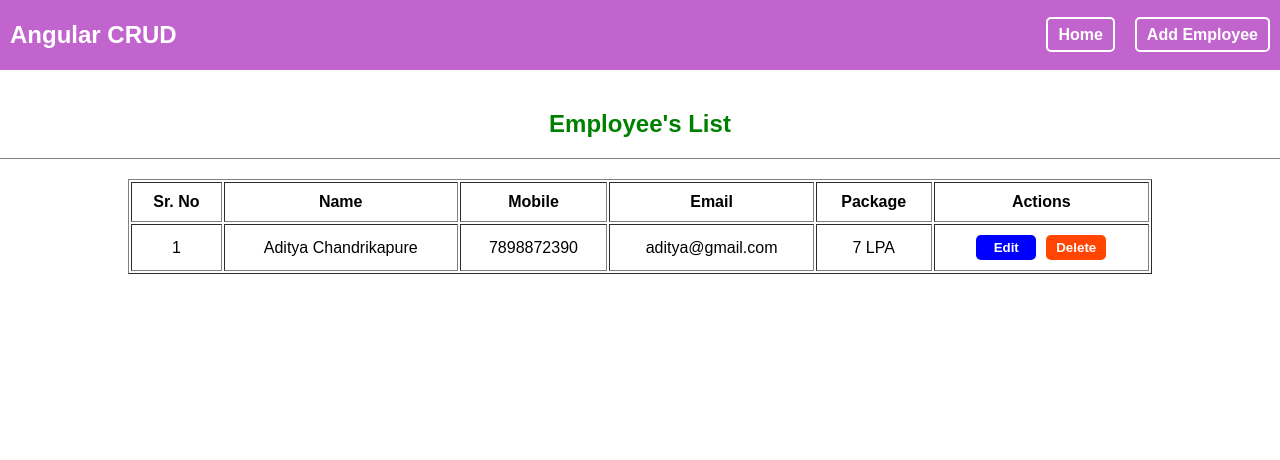
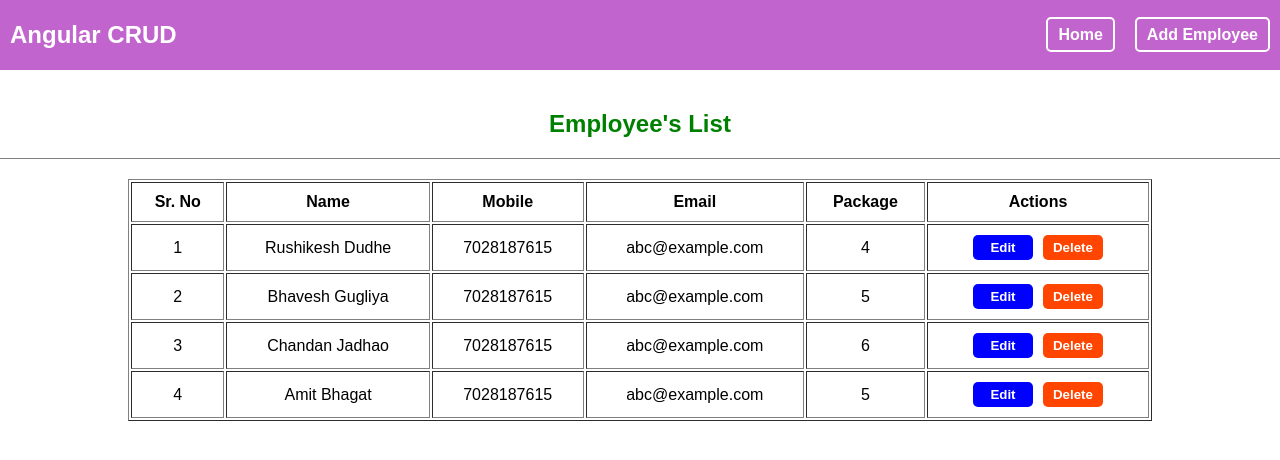
Before and after one commit to AnkushChavhan7596/Angular-crud, an Angular app in the folder Angular-crud/: page / in a window 1280 px wide. Shown: the top 460 px of the page. Built offline with nearby package versions, Linux system fonts and the light colour scheme.

Commit message:
navigating exact employee for edit

```diff
--- a/Angular-crud/src/app/components/navbar/navbar.component.html
+++ b/Angular-crud/src/app/components/navbar/navbar.component.html
@@ -10,4 +10,5 @@
         </ul>
     </div>
 
+
 </nav>
--- a/Angular-crud/src/app/pages/home/home.component.html
+++ b/Angular-crud/src/app/pages/home/home.component.html
@@ -11,14 +11,16 @@
                     <th>Package</th>
                     <th>Actions</th>
                 </tr>
-                <tr>
-                   <td>1</td>
-                   <td>Aditya Chandrikapure</td>
-                   <td>7898872390</td>
-                   <td>aditya@gmail.com</td>
-                   <td>7 LPA</td>
+
+                <tr *ngFor="let employee of Employees">
+                   <td>{{employee.id}}</td>
+                   <td>{{employee.name}}</td>
+                   <td>{{employee.mobile}}</td>
+                   <td>{{employee.email}}</td>
+                   <td>{{employee.package}}</td>
+
                    <td>
-                    <button class="action-btn primary" routerLink="edit-employee/1">Edit</button>
+                    <button class="action-btn primary" [routerLink]="'edit-employee/' + employee.id">Edit</button>
                     <button class="action-btn warn">Delete</button>
                    </td>
                 </tr>
--- a/Angular-crud/src/app/pages/home/home.component.ts
+++ b/Angular-crud/src/app/pages/home/home.component.ts
@@ -1,10 +1,42 @@
 import { Component } from '@angular/core';
-
+import { Employee } from 'src/types/Employee';
 @Component({
   selector: 'app-home',
   templateUrl: './home.component.html',
   styleUrls: ['./home.component.css']
 })
+
 export class HomeComponent {
 
+   Employees : Employee[] = [
+    {
+      id : 1,
+      name : 'Rushikesh Dudhe',
+      mobile : '7028187615',
+      email : 'abc@example.com',
+      package : 4
+    },
+    {
+      id : 2,
+      name : 'Bhavesh Gugliya',
+      mobile : '7028187615',
+      email : 'abc@example.com',
+      package : 5
+    },
+    {
+      id : 3,
+      name : 'Chandan Jadhao',
+      mobile : '7028187615',
+      email : 'abc@example.com',
+      package : 6
+    },
+    {
+      id : 4,
+      name : 'Amit Bhagat',
+      mobile : '7028187615',
+      email : 'abc@example.com',
+      package : 5
+    }
+   ]
+
 }
--- /dev/null
+++ b/Angular-crud/src/types/Employee.ts
@@ -0,0 +1,7 @@
+export interface Employee {
+    id? : number;
+    name : string;
+    mobile : string;
+    email : string;
+    package : number;
+ }
```
